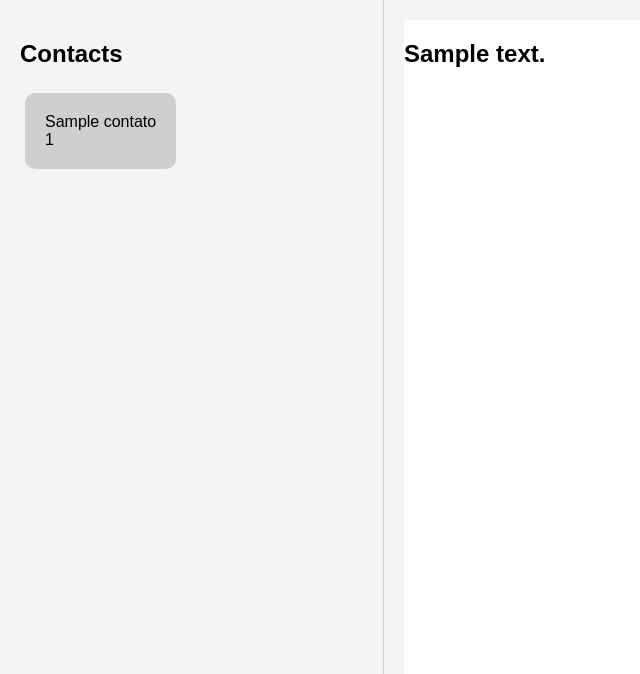
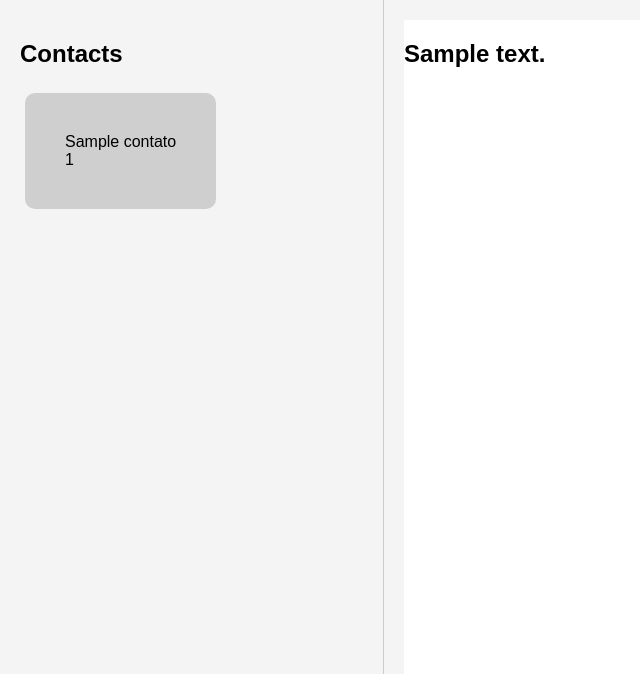
Before and after one commit to joaocruz1/ChatBot_Triar, a Flask app: template templates/principal.html in a window 1280 px wide. Shown: the part 60-734 px from the top of the page, without its empty margins (0-640 px from the left). Run offline with Flask 3, Linux system fonts and the light colour scheme; the template is opened without the code that fills it: most values are stand-ins (such as "Sample title", 1, 10 or a date in 2020).

Commit message:
Update main.css

```diff
--- a/static/main.css
+++ b/static/main.css
@@ -62,7 +62,7 @@ header {
 }
 
 ul {
-      padding: 20px;
+      padding: 40px;
       margin: 5px;
       display: inline-block;
       border-radius: 10px;
```
